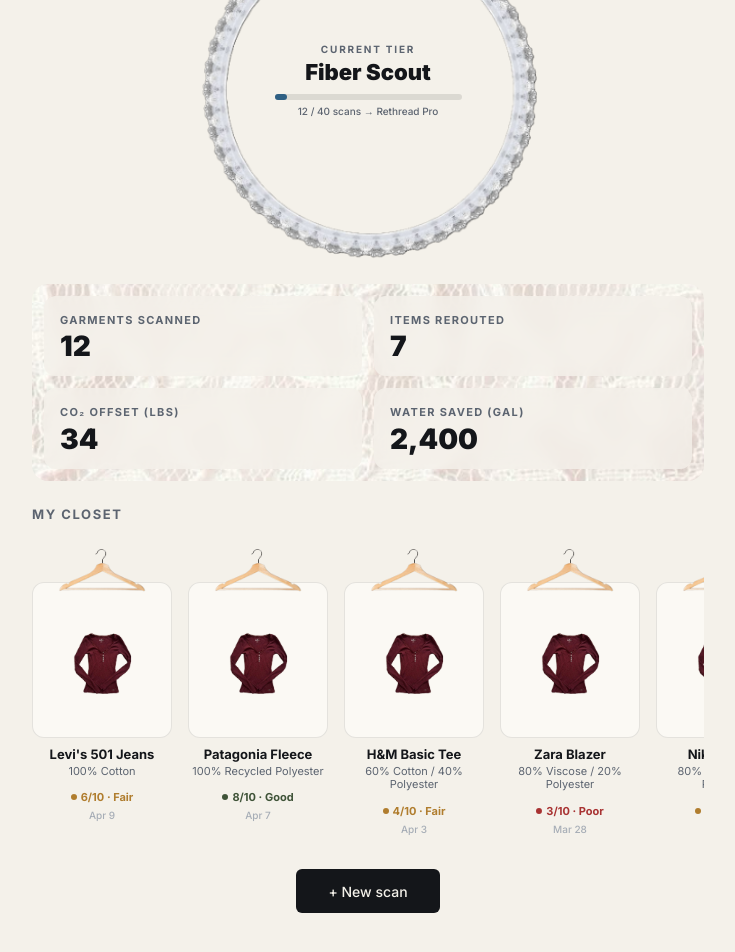
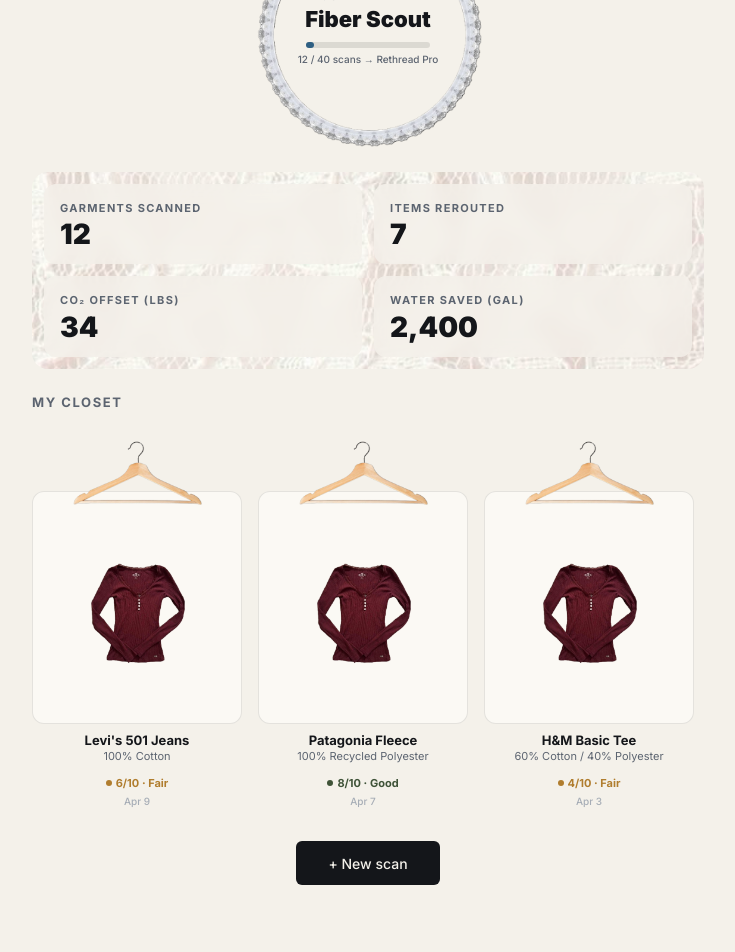
Before and after one commit to leonac24/rethread, a Next.js app: page /profile in a window 1280 px wide. Shown: the part 452-1404 px from the top of the page, without its empty margins (272-1007 px from the left). Built offline with nearby package versions, Linux system fonts and the light colour scheme.

Commit message:
profile page sizing, update readme

```diff
--- a/app/profile/page.tsx
+++ b/app/profile/page.tsx
@@ -55,14 +55,14 @@
 
 function ClosetItem({ label, fiber, score, date, img }: (typeof MOCK_SCANS)[number]) {
   return (
-    <div className="flex flex-col items-center" style={{ minWidth: 140 }}>
+    <div className="flex flex-col items-center" style={{ minWidth: 210 }}>
       {/* hanger on top */}
       <Image
         src="/images/hanger.png"
         alt=""
         width={140}
         height={80}
-        className="w-[90px] h-auto object-contain relative z-10 mb-[-18px]"
+        className="w-[135px] h-auto object-contain relative z-10 mb-[-27px]"
       />
 
       {/* garment card */}
@@ -125,7 +125,7 @@
 
         {/* ── Rank card with rankingframe ── */}
         <div className="flex justify-center">
-          <div className="relative w-full max-w-[340px]">
+          <div className="relative w-full max-w-[227px]">
             <Image
               src="/images/rankingframe.png"
               alt="Ranking frame"
@@ -182,7 +182,7 @@
             style={{ scrollSnapType: 'x mandatory', WebkitOverflowScrolling: 'touch' }}
           >
             {MOCK_SCANS.map((scan) => (
-              <div key={scan.id} style={{ scrollSnapAlign: 'start', minWidth: 140, width: 140 }}>
+              <div key={scan.id} style={{ scrollSnapAlign: 'start', minWidth: 210, width: 210 }}>
                 <ClosetItem {...scan} />
               </div>
             ))}
```
Also changed, not shown: 1 other file (tests, documents, lock files or other folders).
